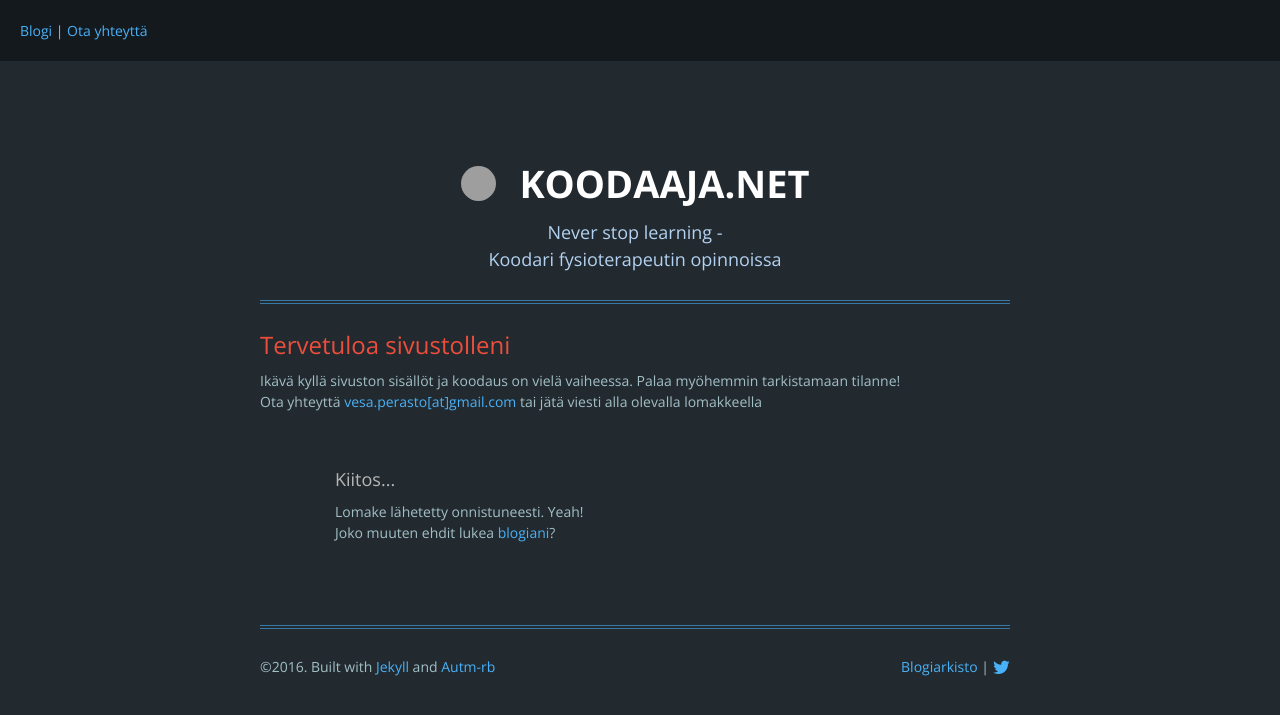
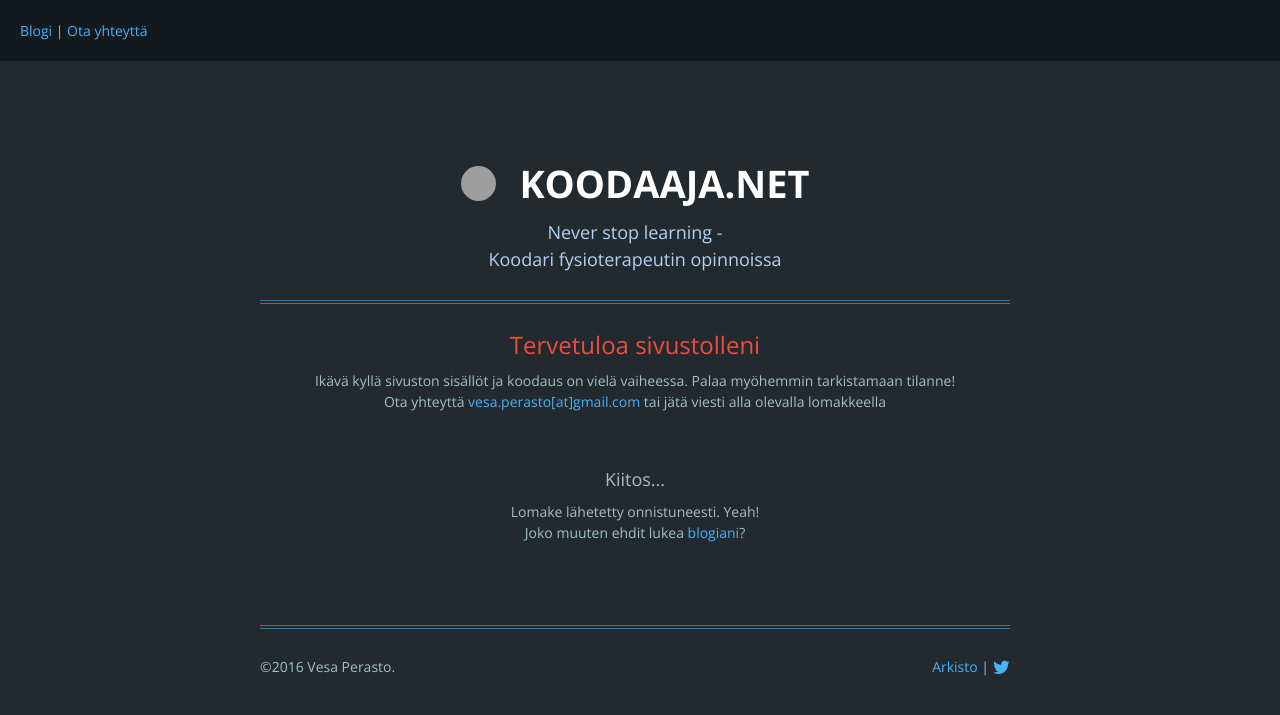
Before and after one commit to vperasto/vperasto.github.io, a Jekyll site: the page built from kiitos.html, in a window 1280 px wide. Shown: the top 715 px of the page. Built offline with Jekyll 4.4.1, drawn with Linux system fonts in a browser that asks for light colours; nearby versions of some CDN libraries; comment, search, counter and statistics services are not loaded; grey boxes are pictures that could not be loaded.

Commit message:
Various changes

```diff
--- a/_includes/footer.html
+++ b/_includes/footer.html
@@ -1,13 +1,11 @@
 <footer>
 <hr/>
   <div class="left">
-    &copy;{{ site.time | date:"%Y" }}.
-    Built with <a href="http://jekyllrb.com/">Jekyll</a> and
-    <a href="https://github.com/railsr/autm-rb">Autm-rb</a>
+    &copy;{{ site.time | date:"%Y" }} Vesa Perasto.
   </div>
 
   <div class="right">
-    <a href="{{ "/blogiarkisto" | prepend:site.baseurl }}">Blogiarkisto</a> |
+    <a href="{{ "/blogiarkisto" | prepend:site.baseurl }}" style="color: c0c0c0;">Arkisto</a> |
     {% unless site.twitter == "" %}
       <a href="{{site.twitter}}"><i class="fa fa-twitter fa-lg" style="color:#49B1F7;"></i></a>
     </a>
--- a/kiitos.html
+++ b/kiitos.html
@@ -3,7 +3,7 @@ layout: welcome
 
 ---
 
- <div class="text-left">
+ <div class="text-center">
 
   {% include welcome-text.html %}
 
--- a/public/stylesheets/styles.css
+++ b/public/stylesheets/styles.css
@@ -289,7 +289,7 @@ hr:after {
 }
 .lomake {
     display: block;
-    max-width: 80%;
+    max-width: 70%;
     margin: 0 auto;
     padding: 35px 0;
 }
```
Also changed, not shown: README.md.
